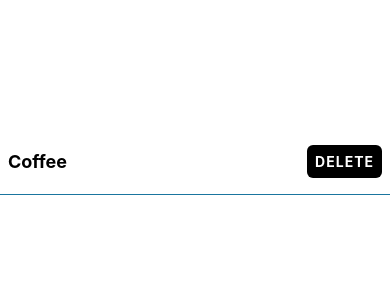
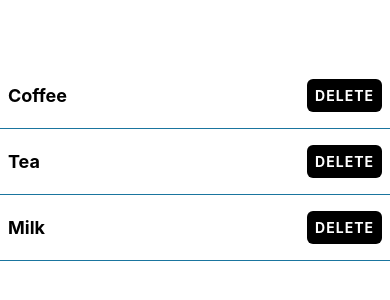
Before and after one commit to mdombrov-33/react-native-taskly-fm, a React Native app: screen / in a window 390 px wide. Shown: the part 260-560 px from the top of the page. Built offline with nearby package versions, Linux system fonts and the light colour scheme.

Commit message:
add component

```diff
--- a/App.tsx
+++ b/App.tsx
@@ -1,37 +1,12 @@
-import { StyleSheet, Text, View, TouchableOpacity, Alert } from 'react-native';
-import { theme } from './theme';
+import { StyleSheet, View } from 'react-native';
+import ShoppingListItem from './components/ShoppingListItem';
 
 export default function App() {
-  const handleDelete = () => {
-    Alert.alert(
-      'Are you sure you want to delete this?',
-      'It will be gone for good',
-      [
-        {
-          text: 'Yes',
-          onPress: () => console.log('Item deleted'),
-          style: 'destructive'
-        },
-        {
-          text: 'Cancel',
-          style: 'cancel'
-        }
-      ]
-    );
-  };
-
   return (
     <View style={styles.container}>
-      <View style={styles.itemContainer}>
-        <Text style={styles.itemText}>Coffee</Text>
-        <TouchableOpacity
-          style={styles.button}
-          onPress={handleDelete}
-          activeOpacity={0.7}
-        >
-          <Text style={styles.buttonText}>Delete</Text>
-        </TouchableOpacity>
-      </View>
+      <ShoppingListItem name="Coffee" />
+      <ShoppingListItem name="Tea" />
+      <ShoppingListItem name="Milk" />
     </View>
   );
 }
@@ -41,29 +16,5 @@ const styles = StyleSheet.create({
     flex: 1,
     backgroundColor: '#fff',
     justifyContent: 'center'
-  },
-  itemContainer: {
-    borderBottomWidth: 1,
-    borderBottomColor: '#1a759f',
-    paddingHorizontal: 8,
-    paddingVertical: 16,
-    flexDirection: 'row',
-    justifyContent: 'space-between',
-    alignItems: 'center'
-  },
-  itemText: {
-    fontSize: 18,
-    fontWeight: 'bold'
-  },
-  button: {
-    backgroundColor: theme.colorBlack,
-    borderRadius: 6,
-    padding: 8
-  },
-  buttonText: {
-    color: theme.colorWhite,
-    fontWeight: 'bold',
-    textTransform: 'uppercase',
-    letterSpacing: 1
   }
 });
--- /dev/null
+++ b/components/ShoppingListItem.tsx
@@ -0,0 +1,68 @@
+import { Text, TouchableOpacity, View, StyleSheet, Alert } from 'react-native';
+import { theme } from '../theme';
+
+type Props = {
+  name: string;
+};
+
+function ShoppingListItem({ name }: Props) {
+  const handleDelete = () => {
+    Alert.alert(
+      `Are you sure you want to delete ${name}?`,
+      'It will be gone for good',
+      [
+        {
+          text: 'Yes',
+          onPress: () => console.log('Item deleted'),
+          style: 'destructive'
+        },
+        {
+          text: 'Cancel',
+          style: 'cancel'
+        }
+      ]
+    );
+  };
+
+  return (
+    <View style={styles.itemContainer}>
+      <Text style={styles.itemText}>{name}</Text>
+      <TouchableOpacity
+        style={styles.button}
+        onPress={handleDelete}
+        activeOpacity={0.7}
+      >
+        <Text style={styles.buttonText}>Delete</Text>
+      </TouchableOpacity>
+    </View>
+  );
+}
+
+export default ShoppingListItem;
+
+const styles = StyleSheet.create({
+  itemContainer: {
+    borderBottomWidth: 1,
+    borderBottomColor: '#1a759f',
+    paddingHorizontal: 8,
+    paddingVertical: 16,
+    flexDirection: 'row',
+    justifyContent: 'space-between',
+    alignItems: 'center'
+  },
+  itemText: {
+    fontSize: 18,
+    fontWeight: 'bold'
+  },
+  button: {
+    backgroundColor: theme.colorBlack,
+    borderRadius: 6,
+    padding: 8
+  },
+  buttonText: {
+    color: theme.colorWhite,
+    fontWeight: 'bold',
+    textTransform: 'uppercase',
+    letterSpacing: 1
+  }
+});
```
Also changed, not shown: eslint.config.js (+11 -4 lines), package.json (+4 -3 lines), 1 other file (tests, documents, lock files or other folders).
